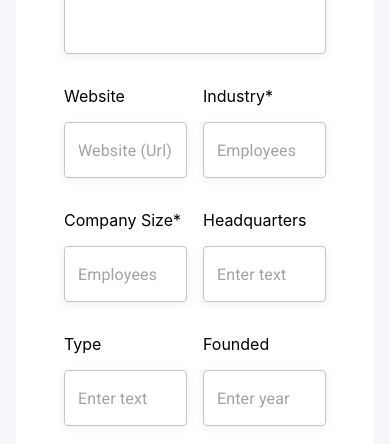
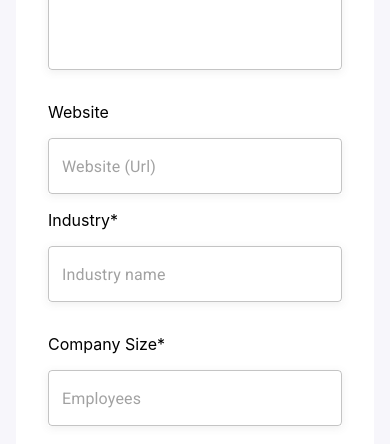
Before and after one commit to apelmahmudDev/rapid, a React (Create React App) app: page / in a window 390 px wide. Shown: the part 387-831 px from the top of the page. Built offline with nearby package versions, Linux system fonts and the light colour scheme.

Commit message:
form is now responsive

```diff
--- a/src/components/Navbar/Navbar.js
+++ b/src/components/Navbar/Navbar.js
@@ -21,7 +21,12 @@ const Navbar = () => {
 				}}
 			>
 				{navLinks.map((link) => (
-					<Link href={`#${link.link}`} color="#666666" underline="none">
+					<Link
+						key={link.id}
+						href={`#${link.link}`}
+						color="#666666"
+						underline="none"
+					>
 						{link.name}
 					</Link>
 				))}
--- a/src/components/RapidBanner/RapidBanner.js
+++ b/src/components/RapidBanner/RapidBanner.js
@@ -29,7 +29,7 @@ const useStyles = makeStyles({
 	logoPosition: {
 		position: "absolute",
 		top: "78%",
-		left: "3.2rem",
+		left: "2rem",
 	},
 });
 
--- a/src/components/RapidForm/RapidForm.js
+++ b/src/components/RapidForm/RapidForm.js
@@ -1,4 +1,4 @@
-import { Container, TextField } from "@mui/material";
+import { Container, Grid, TextField } from "@mui/material";
 import { makeStyles } from "@mui/styles";
 import { Box } from "@mui/system";
 
@@ -7,9 +7,6 @@ const useStyles = makeStyles({
 	label: {
 		display: "block",
 		marginBottom: "1rem",
-	},
-	wider: {
-		width: "100%",
 	},
 	shadow: {
 		boxShadow: "rgba(99, 99, 99, 0.1) 0px 2px 8px 0px",
@@ -22,7 +19,7 @@ const RapidForm = () => {
 	return (
 		<Box
 			sx={{
-				m: 2,
+				mt: 4,
 			}}
 		>
 			<Container>
@@ -51,16 +48,9 @@ const RapidForm = () => {
 					</Box>
 
 					{/* website & industry field */}
-					<Box
-						component="div"
-						sx={{
-							display: "flex",
-							flexDirection: "row",
-							gap: 2,
-							justifyContent: "space-between",
-						}}
-					>
-						<Box component="div" className={classes.wider}>
+					<Grid container spacing={2}>
+						<Grid item xs={12} md={6}>
+							<Box component="div">
 								<label className={classes.label}>Website</label>
 								<TextField
 									className={classes.shadow}
@@ -68,27 +58,23 @@ const RapidForm = () => {
 									fullWidth
 								/>
 							</Box>
-						<Box component="div" className={classes.wider}>
+						</Grid>
+						<Grid item xs={12} md={6}>
+							<Box component="div">
 								<label className={classes.label}>Industry*</label>
 								<TextField
 									className={classes.shadow}
-								placeholder="Employees"
+									placeholder="Industry name"
 									fullWidth
 								/>
 							</Box>
-					</Box>
+						</Grid>
+					</Grid>
 
 					{/* company size & Headquarters */}
-					<Box
-						component="div"
-						sx={{
-							display: "flex",
-							flexDirection: "row",
-							gap: 2,
-							justifyContent: "space-between",
-						}}
-					>
-						<Box component="div" className={classes.wider}>
+					<Grid container spacing={2}>
+						<Grid item xs={12} md={6}>
+							<Box component="div">
 								<label className={classes.label}>Company Size*</label>
 								<TextField
 									className={classes.shadow}
@@ -96,7 +82,9 @@ const RapidForm = () => {
 									fullWidth
 								/>
 							</Box>
-						<Box component="div" className={classes.wider}>
+						</Grid>
+						<Grid item xs={12} md={6}>
+							<Box component="div">
 								<label className={classes.label}>Headquarters</label>
 								<TextField
 									className={classes.shadow}
@@ -104,19 +92,13 @@ const RapidForm = () => {
 									fullWidth
 								/>
 							</Box>
-					</Box>
+						</Grid>
+					</Grid>
 
 					{/* type & founded field*/}
-					<Box
-						component="div"
-						sx={{
-							display: "flex",
-							flexDirection: "row",
-							gap: 2,
-							justifyContent: "space-between",
-						}}
-					>
-						<Box component="div" className={classes.wider}>
+					<Grid container spacing={2}>
+						<Grid item xs={12} md={6}>
+							<Box component="div">
 								<label className={classes.label}>Type</label>
 								<TextField
 									className={classes.shadow}
@@ -124,7 +106,9 @@ const RapidForm = () => {
 									fullWidth
 								/>
 							</Box>
-						<Box component="div" className={classes.wider}>
+						</Grid>
+						<Grid item xs={12} md={6}>
+							<Box component="div">
 								<label className={classes.label}>Founded</label>
 								<TextField
 									className={classes.shadow}
@@ -132,7 +116,8 @@ const RapidForm = () => {
 									fullWidth
 								/>
 							</Box>
-					</Box>
+						</Grid>
+					</Grid>
 
 					{/* specialties field */}
 					<Box component="div">
```
Also changed, not shown: src/App.js (+0 -8 lines). Lines whose indentation alone changed are shown as unchanged.
